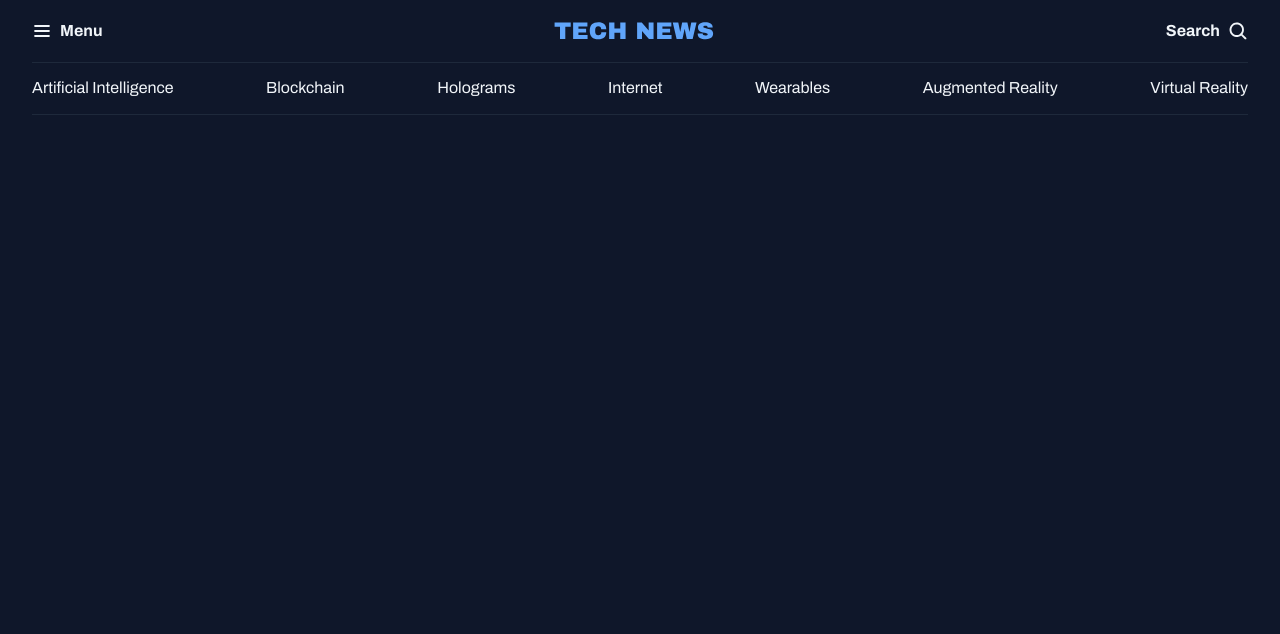
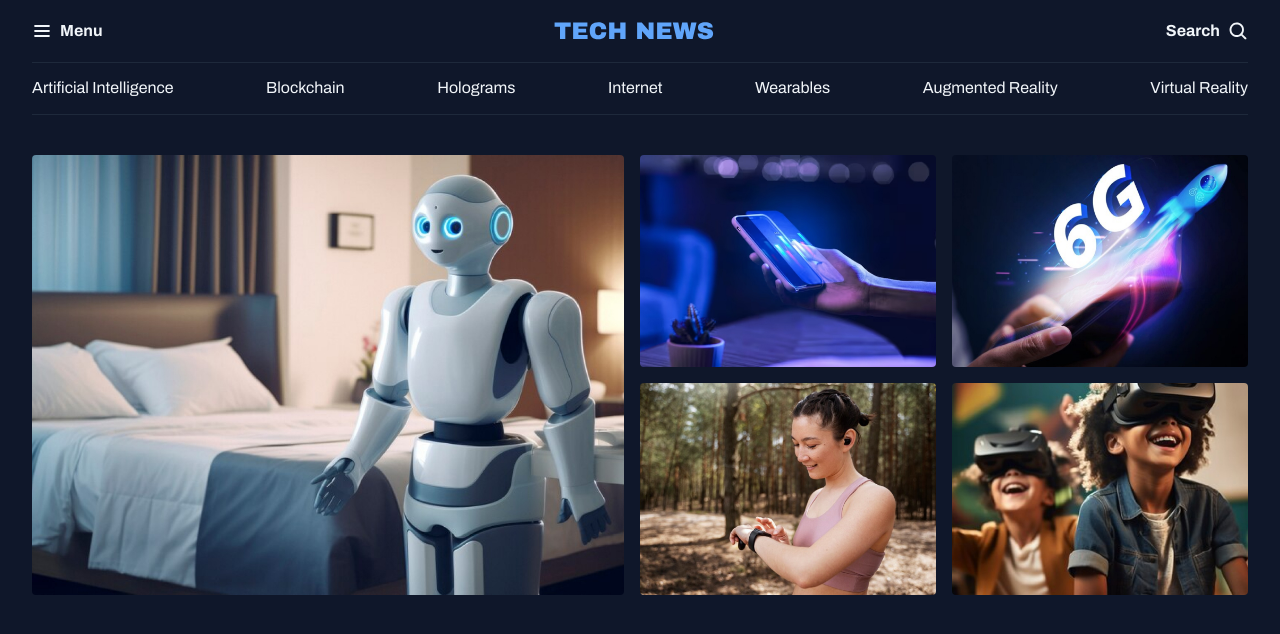
Before and after one commit to felipefadul/fullstack-mba-rocketseat, a plain HTML site: page 01-web-development-fundamentals/003-tech-news/index.html in a window 1280 px wide. Drawn offline with Linux system fonts and the light colour scheme.

Commit message:
feat(tech-news): add the structure of the featured section

```diff
--- a/01-web-development-fundamentals/003-tech-news/index.html
+++ b/01-web-development-fundamentals/003-tech-news/index.html
@@ -50,5 +50,43 @@
         <a href="#">Virtual Reality</a>
       </nav>
     </header>
+
+    <main class="grid container">
+      <section id="featured" class="grid grid-flow-column gap-16">
+        <div>
+          <img
+            src="assets/images/image-01.jpg"
+            alt="Domestic robot in a bedroom"
+          />
+        </div>
+
+        <div class="grid grid-columns-2 gap-16">
+          <div>
+            <img
+              src="assets/images/image-02.jpg"
+              alt="3D projector smartphone"
+            />
+          </div>
+          <div>
+            <img
+              src="assets/images/image-03.jpg"
+              alt="Rocket with 6G written above it"
+            />
+          </div>
+          <div>
+            <img
+              src="assets/images/image-04.jpg"
+              alt="Woman in sportswear checking her smartwatch"
+            />
+          </div>
+          <div>
+            <img
+              src="assets/images/image-05.jpg"
+              alt="Kids having fun with VR devices"
+            />
+          </div>
+        </div>
+      </section>
+    </main>
   </body>
 </html>
--- a/01-web-development-fundamentals/003-tech-news/styles/global.css
+++ b/01-web-development-fundamentals/003-tech-news/styles/global.css
@@ -46,17 +46,16 @@ h3 {
   font: inherit;
 }
 
+img {
+  max-width: 100%;
+}
+
+main {
+  margin-top: 40px;
+}
+
 .container {
   max-width: 1280px;
   padding-inline: 32px;
   margin-inline: auto;
 }
-
-/* Utility-first */
-.grid {
-  display: grid;
-}
-
-.grid-flow-column {
-  grid-auto-flow: column;
-}
--- a/01-web-development-fundamentals/003-tech-news/styles/index.css
+++ b/01-web-development-fundamentals/003-tech-news/styles/index.css
@@ -1,2 +1,4 @@
 @import url(global.css);
+@import url(utility.css);
 @import url(header.css);
+@import url(section.css);
--- /dev/null
+++ b/01-web-development-fundamentals/003-tech-news/styles/section.css
@@ -0,0 +1,7 @@
+#featured {
+  img {
+    height: 100%;
+    object-fit: cover;
+    border-radius: 4px;
+  }
+}
--- /dev/null
+++ b/01-web-development-fundamentals/003-tech-news/styles/utility.css
@@ -0,0 +1,16 @@
+/* Utility-first */
+.grid {
+  display: grid;
+}
+
+.grid-flow-column {
+  grid-auto-flow: column;
+}
+
+.grid-columns-2 {
+  grid-template-columns: 1fr 1fr;
+}
+
+.gap-16 {
+  gap: 16px;
+}
```
